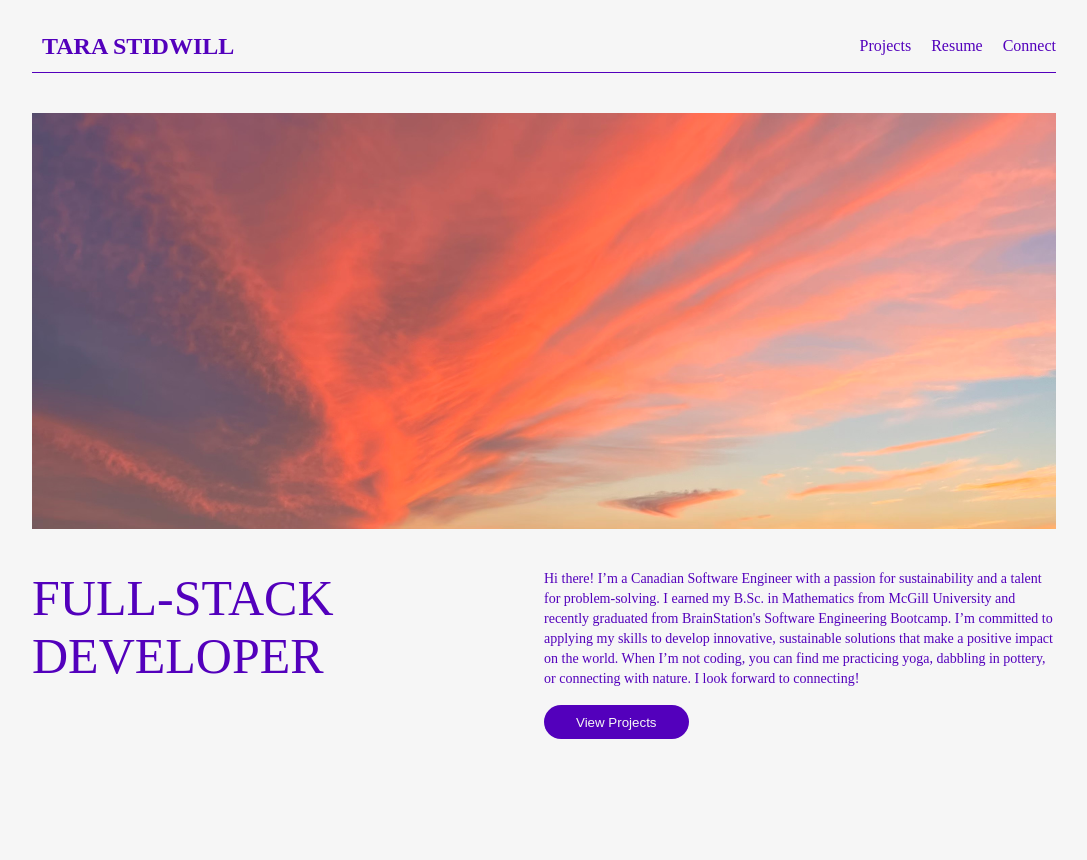
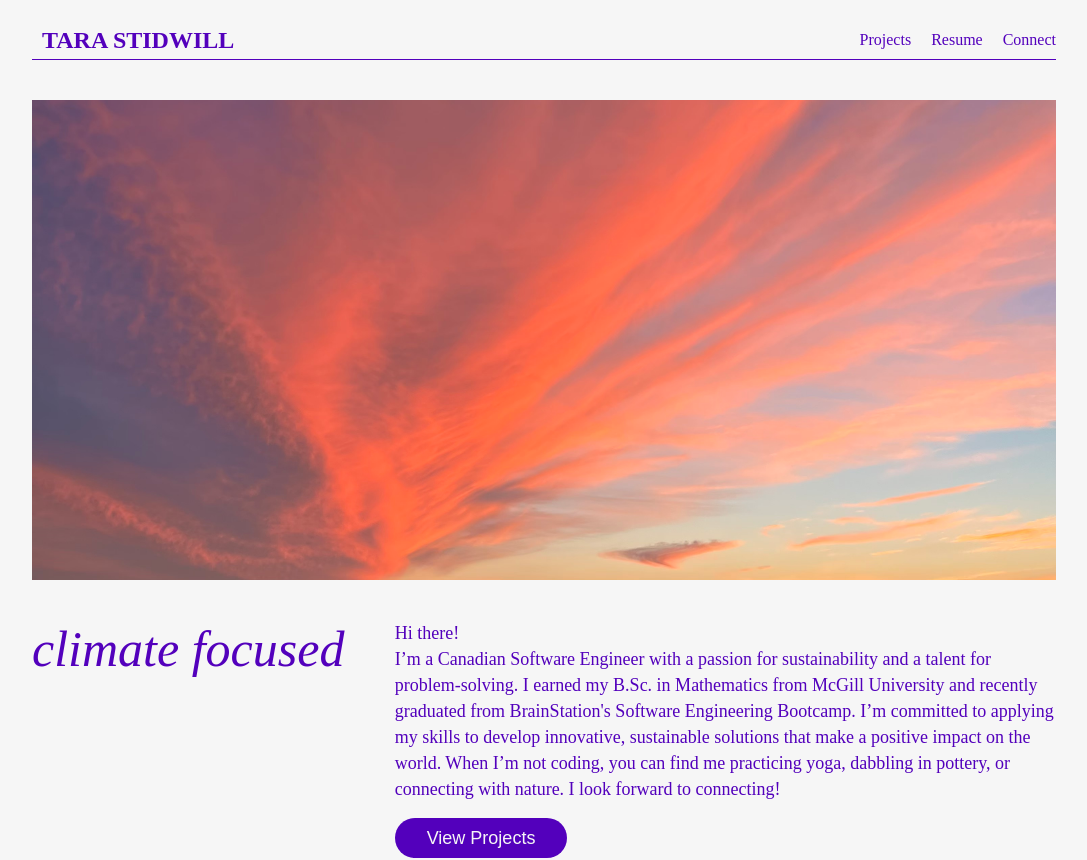
Before and after one commit to tstidwill/portfolio-client, a React (Vite) app: page / in a window 1280 px wide. Shown: the whole page, without its empty margins (96-1183 px from the left). Before the commit the page ends 800 px from the top, so only its background shows below. Built offline with nearby package versions, Linux system fonts and the light colour scheme; a web font is replaced by a local one.

Commit message:
Update styling of hero section

```diff
--- a/src/components/Header/Header.scss
+++ b/src/components/Header/Header.scss
@@ -7,6 +7,7 @@
   align-items: center;
   margin: 20px 10%;
   border-bottom: 1px solid $dark;
+  height: 5vh;
 
   @include tablet {
     flex-direction: row;
--- a/src/components/Hero/Hero.jsx
+++ b/src/components/Hero/Hero.jsx
@@ -5,17 +5,23 @@ export default function Header() {
     <section className="hero">
       <img src="/images/IMG_0272.jpeg" className="hero__image" />
       <div className="hero__text">
-        <h2 className="hero__headline">FULL-STACK DEVELOPER</h2>
+        <div className="hero__title">
+          <h2 className="hero__subheader">climate focused</h2>
+          <h1 className="hero__headline">
+            <span className="auto-type"></span>
+          </h1>
+        </div>
         <div className="hero__bio">
           <p className="hero__paragraph">
-            Hi there! I’m a Canadian Software Engineer with a passion for
-            sustainability and a talent for problem-solving. I earned my B.Sc.
-            in Mathematics from McGill University and recently graduated from
-            BrainStation's Software Engineering Bootcamp. I’m committed to
-            applying my skills to develop innovative, sustainable solutions that
-            make a positive impact on the world. When I’m not coding, you can
-            find me practicing yoga, dabbling in pottery, or connecting with
-            nature. I look forward to connecting!
+            Hi there! <br />
+            I’m a Canadian Software Engineer with a passion for sustainability
+            and a talent for problem-solving. I earned my B.Sc. in Mathematics
+            from McGill University and recently graduated from BrainStation's
+            Software Engineering Bootcamp. I’m committed to applying my skills
+            to develop innovative, sustainable solutions that make a positive
+            impact on the world. When I’m not coding, you can find me practicing
+            yoga, dabbling in pottery, or connecting with nature. I look forward
+            to connecting!
           </p>
           <button> View Projects </button>
         </div>
--- a/src/components/Hero/Hero.scss
+++ b/src/components/Hero/Hero.scss
@@ -5,6 +5,7 @@
   flex-direction: column;
   align-items: center;
   margin: 20px 10%;
+  height: 95vh;
 
   &__image {
     width: 100%;
@@ -14,7 +15,7 @@
 
     @include tablet {
       margin: 20px 0;
-      height: 26rem;
+      height: 60vh;
     }
   }
 
@@ -24,6 +25,7 @@
     margin: 20px 0;
     display: flex;
     text-align: center;
+    gap: 32px;
 
     @include tablet {
       flex-direction: row;
@@ -31,8 +33,12 @@
     }
   }
 
-  &__headline {
-    flex: 1;
+  &__title {
+    flex: 0.5;
+  }
+
+  &__subheader {
+    font-style: italic;
   }
 
   &__bio {
--- a/src/styles/partials/_global.scss
+++ b/src/styles/partials/_global.scss
@@ -81,13 +81,13 @@ h6 {
 }
 
 p {
-  font-weight: 400;
+  font-weight: 300;
   font-size: 13px;
   line-height: 18px;
 
   @include tablet {
-    font-size: 14px;
-    line-height: 20px;
+    font-size: 18px;
+    line-height: 26px;
   }
 }
 
@@ -96,6 +96,7 @@ button {
   color: $light;
   font-weight: 300;
   border-radius: 32px;
+  font-size: 18px;
   text-decoration: none;
   border: none;
   padding: 0.6rem 2rem;
```
